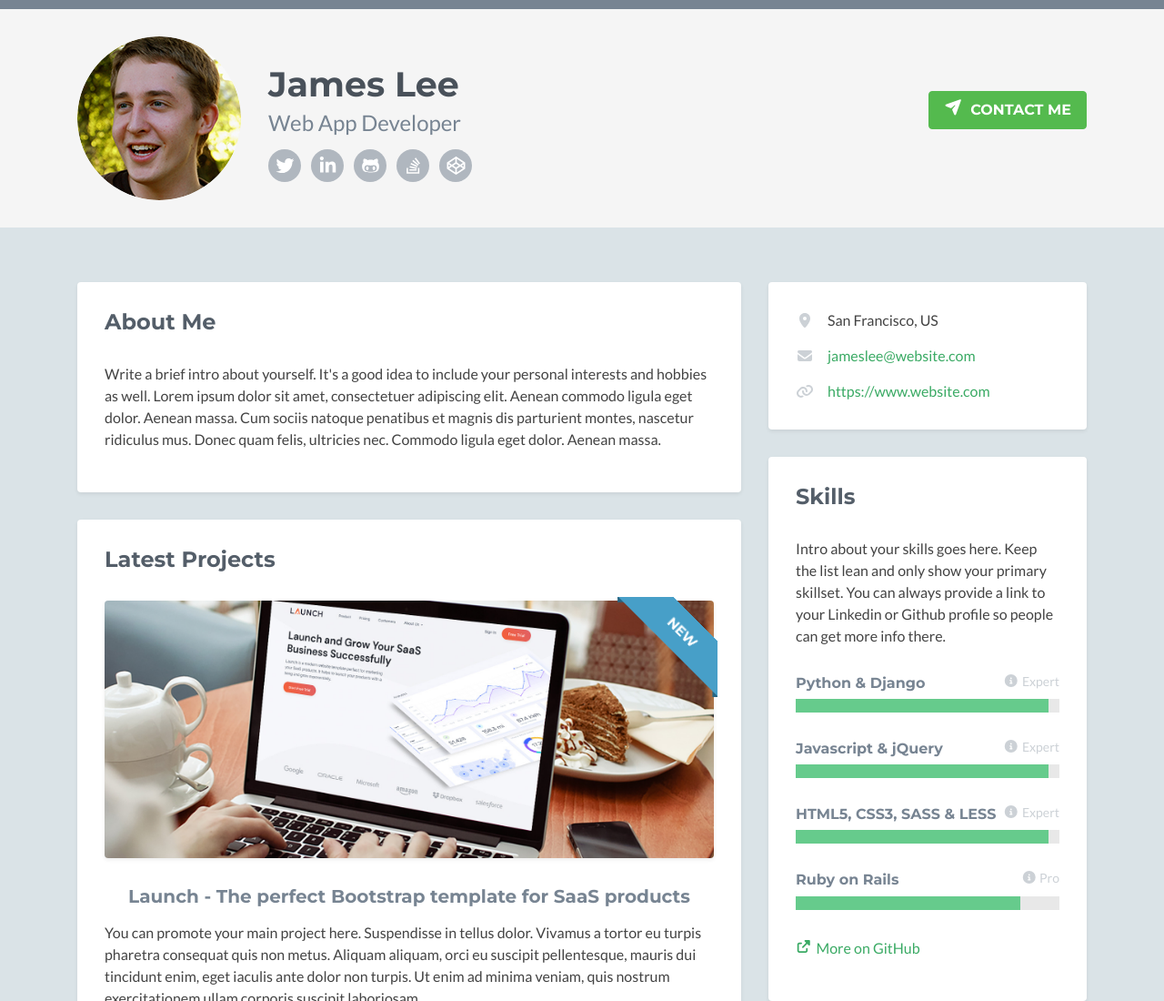
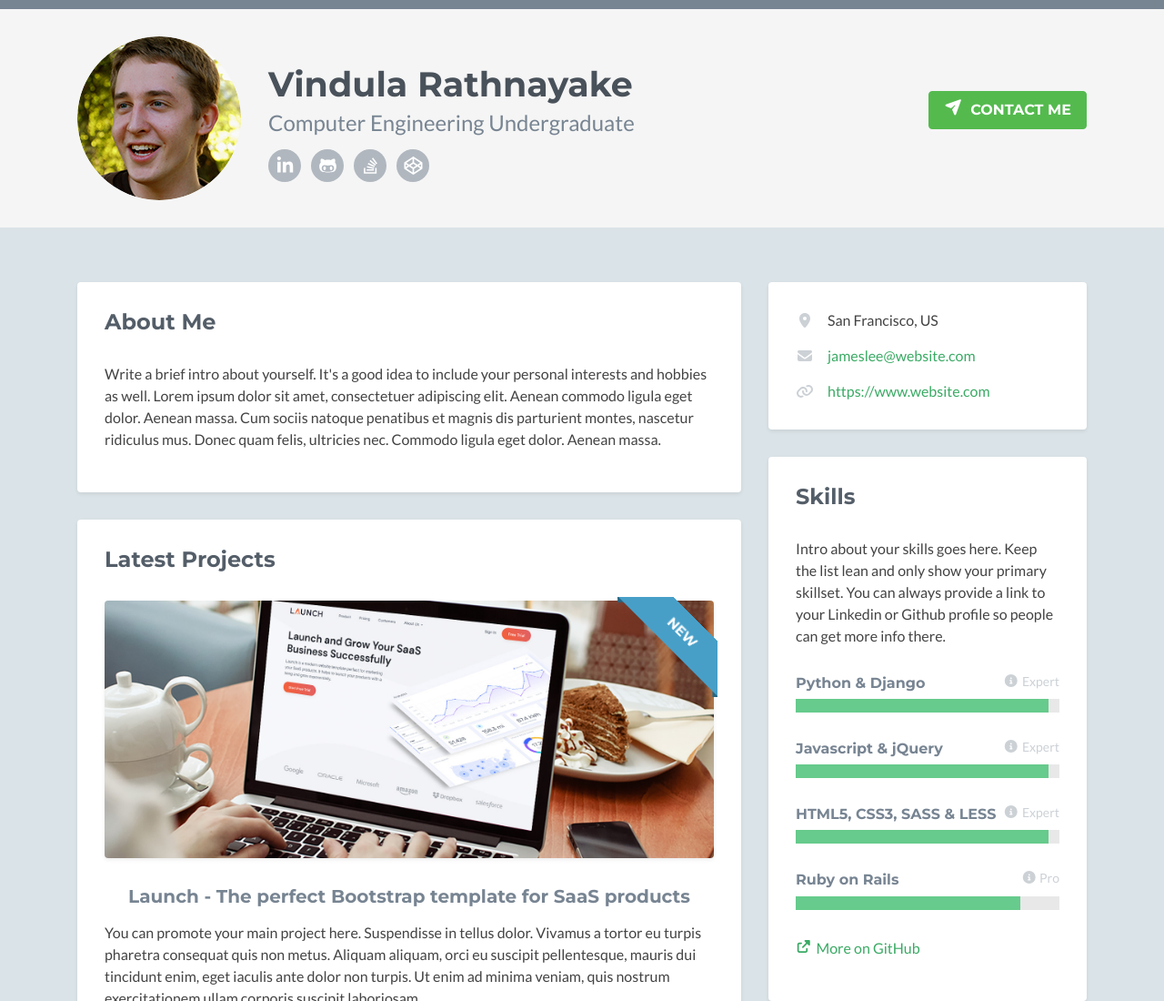
Before and after one commit to VindulaNR/VindulaNR.github.io, a plain HTML site: page index.html in a window 1280 px wide. Shown: the top 1100 px of the page at 91% size. Drawn offline with nearby package versions, Linux system fonts and the light colour scheme; no server answers; some icons are missing.

Commit message:
Update index.html

```diff
--- a/index.html
+++ b/index.html
@@ -1,7 +1,7 @@
 <!DOCTYPE html>
 <html lang="en">
 <head>
-    <title>Boootstrap Portfolio/Resume Theme for Developers</title>
+    <title>Vindula Rathnayake Portfolio</title>
     <!-- Meta -->
     <meta charset="utf-8">
     <meta http-equiv="X-UA-Compatible" content="IE=edge">
@@ -36,10 +36,10 @@
         <div class="container clearfix">
             <img class="profile-image img-fluid float-left rounded-circle" src="assets/images/profile.png" alt="profile image" />
             <div class="profile-content float-left">
-                <h1 class="name">James Lee</h1>
-                <h2 class="desc">Web App Developer</h2>
+                <h1 class="name">Vindula Rathnayake</h1>
+                <h2 class="desc">Computer Engineering Undergraduate</h2>
                 <ul class="social list-inline">
-                    <li class="list-inline-item"><a href="#"><i class="fab fa-twitter"></i></a></li>
+                    <!--<li class="list-inline-item"><a href="#"><i class="fab fa-twitter"></i></a></li>-->
                     <li class="list-inline-item"><a href="#"><i class="fab fa-linkedin-in"></i></a></li>
                     <li class="list-inline-item"><a href="#"><i class="fab fa-github-alt"></i></a></li>
                     <li class="list-inline-item"><a href="#"><i class="fab fa-stack-overflow"></i></a></li>
```
